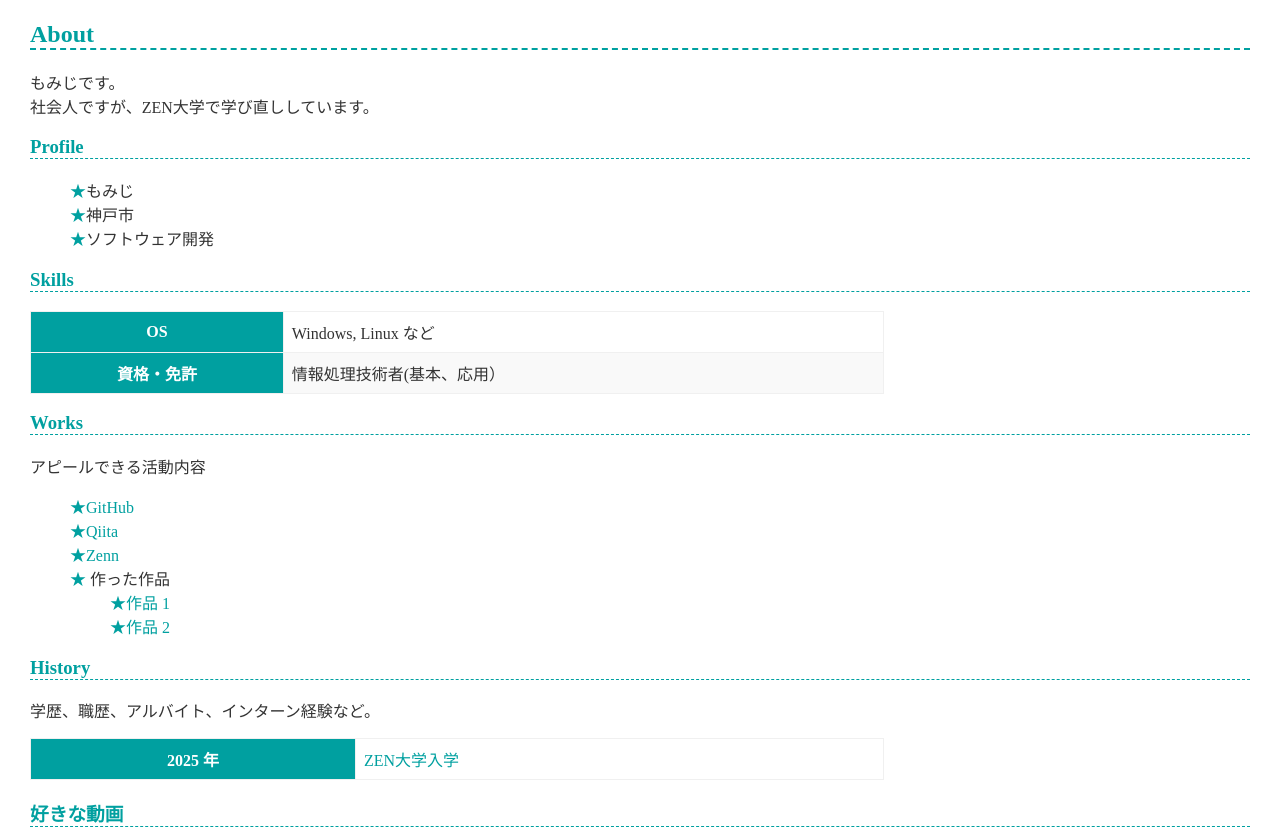
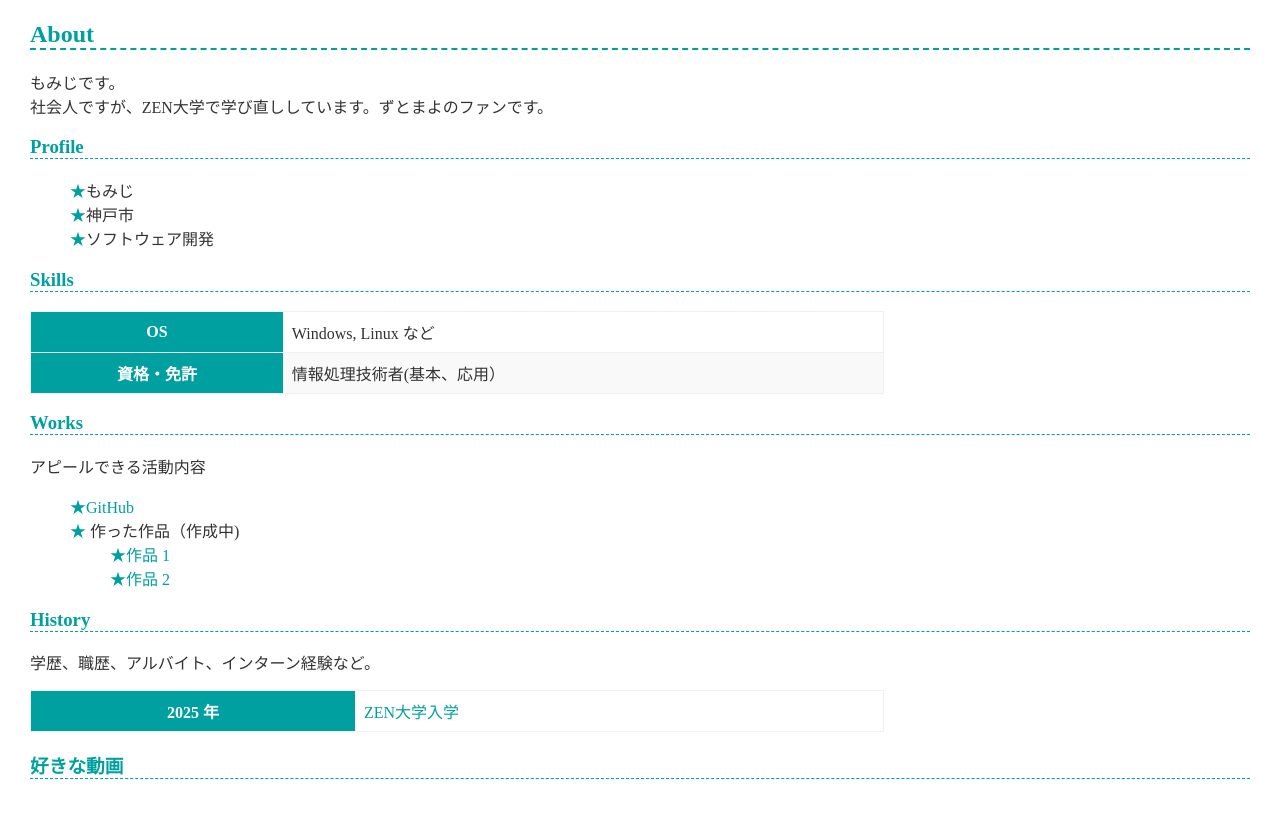
Before and after one commit to barbapa21835/barbapa21835.github.io, a plain HTML site: page index.html in a window 1280 px wide. Shown: the part 425-1263 px from the top of the page. Drawn offline with Linux system fonts and the light colour scheme; grey boxes are pictures that could not be loaded.

Commit message:
ページ情報更新

```diff
--- a/index.html
+++ b/index.html
@@ -13,7 +13,7 @@
     <h2>About</h2>
     <p>
       もみじです。<br>
-      社会人ですが、ZEN大学で学び直ししています。
+      社会人ですが、ZEN大学で学び直ししています。ずとまよのファンです。
     </p>
 
     <h3>Profile</h3>
@@ -38,10 +38,8 @@
     <p>アピールできる活動内容</p>
     <ul>
       <li><a href="https://github.com/">GitHub</a></li>
-      <li><a href="https://qiita.com/">Qiita</a></li>
-      <li><a href="https://zenn.dev/">Zenn</a></li>
       <li>
-        作った作品
+        作った作品（作成中)
         <ul>
           <li><a href="https://example.com/">作品 1</a></li>
           <li><a href="https://example.com/">作品 2</a></li>
```
